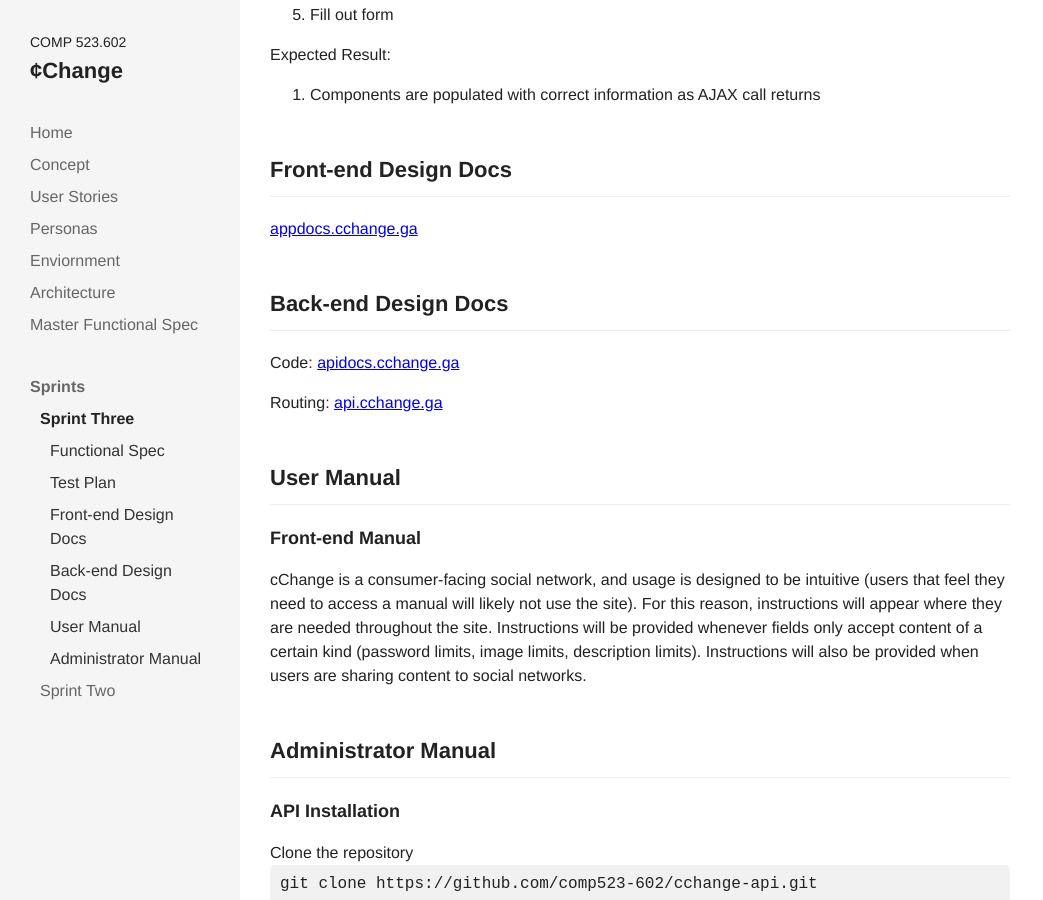
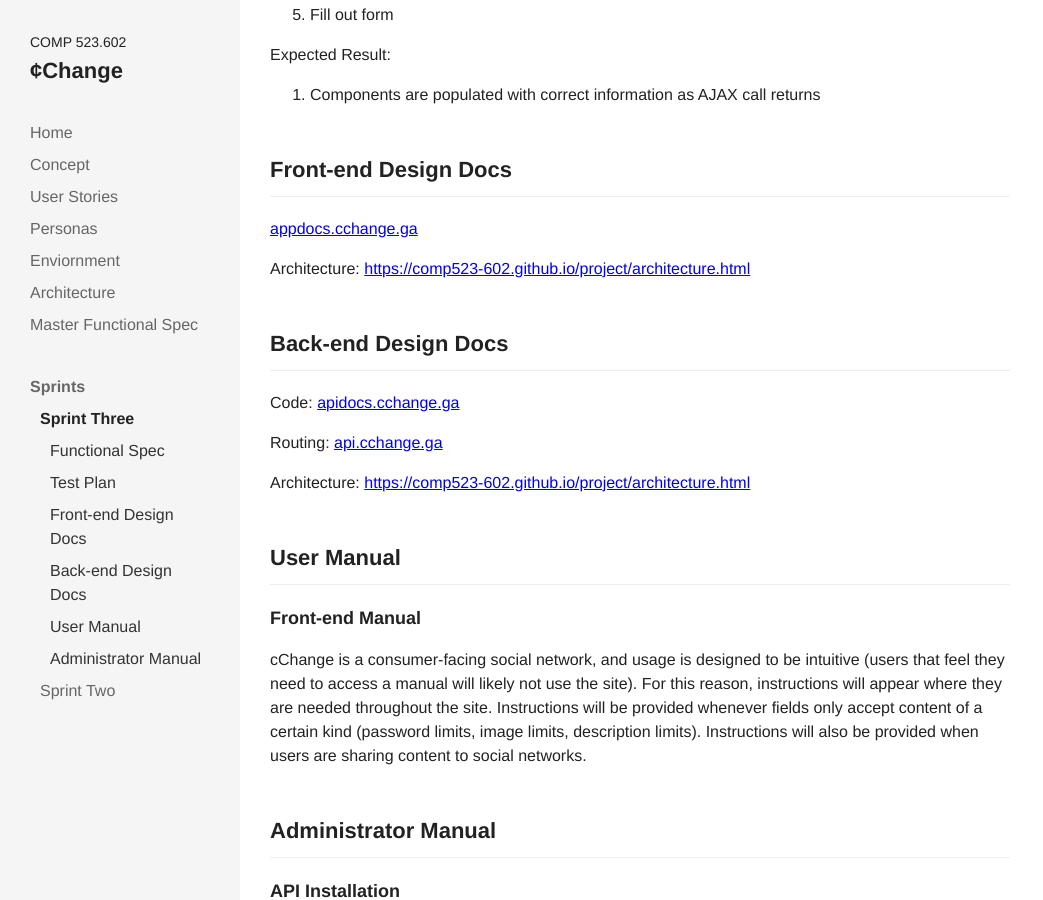
Before and after one commit to comp523-602/cchange-project, a Jekyll site: the page built from _sprints/sprint-three.markdown, in a window 1280 px wide and 900 px high, scrolled down 3287 px. Shown: the whole window, without its empty margins (0-1043 px from the left). Built offline with Jekyll 4.4.1, drawn with Linux system fonts in a browser that asks for light colours; nearby versions of some CDN libraries; some of the changed lines change nothing that is shown.

Commit message:
Updated Sprint Three

```diff
--- a/_sprints/sprint-three.markdown
+++ b/_sprints/sprint-three.markdown
@@ -167,11 +167,15 @@
 
 [appdocs.cchange.ga](http://appdocs.cchange.ga)
 
+Architecture: [https://comp523-602.github.io/project/architecture.html](https://comp523-602.github.io/project/architecture.html)
+
 ## Back-end Design Docs
 
 Code: [apidocs.cchange.ga](http://apidocs.cchange.ga)
 
 Routing: [api.cchange.ga](http://api.cchange.ga)
+
+Architecture: [https://comp523-602.github.io/project/architecture.html](https://comp523-602.github.io/project/architecture.html)
 
 ## User Manual
 
```
